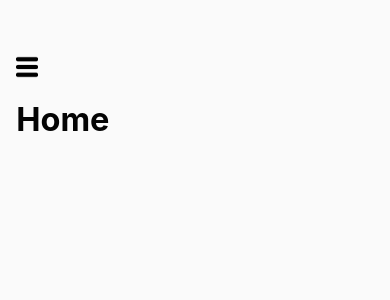
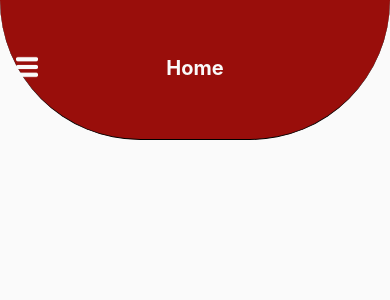
Before and after one commit to petruscarvalho7/rn-animations-example, a React Native app: screen / in a window 390 px wide. Shown: the top 300 px of the page. Built offline with nearby package versions, Linux system fonts and the light colour scheme.

Commit message:
invoice screen animated

```diff
--- a/src/components/MainDecoratorScreen/MainDecoratorScreen.tsx
+++ b/src/components/MainDecoratorScreen/MainDecoratorScreen.tsx
@@ -5,6 +5,8 @@ import {
   Image,
   Text,
   StyleSheet,
+  View,
+  ScrollView,
 } from 'react-native';
 import theme from '../../util/theme';
 
@@ -15,9 +17,39 @@ type MainDecoratorScreenProps = PropsWithChildren<{
   offsetValue: any;
   scaleValue: any;
   closeButtonOffset: any;
+  scrollOffSet: Animated.Value;
+  offset: any;
+  setOffSet: (offSet: number) => void;
+  titleWidth: any;
+  setTitleWidth: (titleWidth: number) => void;
 }>;
 
 export const MainDecoratorScreen = (props: MainDecoratorScreenProps) => {
+  const onScroll = (e: {nativeEvent: {contentOffset: {y: number}}}) => {
+    const scrollSensitivity = 1;
+    const offsetValue = e.nativeEvent.contentOffset.y / scrollSensitivity;
+    props.scrollOffSet.setValue(-offsetValue);
+  };
+
+  // mock list
+  const getListItems = (count: number) => {
+    const items = [];
+    for (let i = 0; i < count; i++) {
+      items.push(
+        <View
+          key={i.toString()}
+          style={[
+            styles.listItem,
+            {backgroundColor: i % 2 === 0 ? '#eee5ff' : '#ceebfd'},
+          ]}>
+          <Text style={{color: '#999'}}>{`Invoice ${i}`}</Text>
+        </View>,
+      );
+    }
+
+    return items;
+  };
+
   const durationValue: number = 300;
 
   const animationFlow = () => {
@@ -62,7 +94,29 @@ export const MainDecoratorScreen = (props: MainDecoratorScreenProps) => {
             },
           ],
         }}>
-        <TouchableOpacity onPress={animationFlow}>
+        {/** Header */}
+        <Animated.View
+          style={{
+            zIndex: 2,
+            height: props.scrollOffSet.interpolate({
+              inputRange: [100, 200],
+              outputRange: [140, 220],
+              extrapolate: 'clamp',
+            }),
+            backgroundColor: theme.colors.redBackground,
+            position: 'absolute',
+            top: 0,
+            left: 0,
+            right: 0,
+            paddingHorizontal: 15 * theme.metrics.ratioX,
+            paddingTop: 20 * theme.metrics.ratioY,
+            borderBottomWidth: 1 * theme.metrics.ratioX,
+            borderBottomLeftRadius: 200 * theme.metrics.ratioX,
+            borderBottomRightRadius: 200 * theme.metrics.ratioX,
+          }}>
+          <TouchableOpacity
+            onPress={animationFlow}
+            style={{width: 60 * theme.metrics.ratioX, zIndex: 100}}>
             <Image
               source={
                 props.showMenu ? theme.images.closeIcon : theme.images.menuIcon
@@ -70,7 +124,56 @@ export const MainDecoratorScreen = (props: MainDecoratorScreenProps) => {
               style={styles.menuIcon}
             />
           </TouchableOpacity>
-        <Text style={styles.sectionText}>{props.title}</Text>
+          <Animated.Text
+            style={[
+              styles.sectionText,
+              props.offset <= 1
+                ? {alignSelf: 'center'}
+                : {
+                    paddingLeft: props.scrollOffSet.interpolate({
+                      inputRange: [0, 200],
+                      outputRange: [130 * theme.metrics.ratioX, 0],
+                      extrapolate: 'clamp',
+                    }),
+                  },
+              {
+                zIndex: 1,
+                fontSize: props.scrollOffSet.interpolate({
+                  inputRange: [0, 100],
+                  outputRange: [20, 30],
+                  extrapolate: 'clamp',
+                }),
+                marginTop: props.scrollOffSet.interpolate({
+                  inputRange: [0, 100],
+                  outputRange: [-20 * theme.metrics.ratioY, 20],
+                  extrapolate: 'clamp',
+                }),
+              },
+            ]}
+            onLayout={e => {
+              if (props.offset === 0 && props.titleWidth === 0) {
+                const titleWidth = e.nativeEvent.layout.width;
+                props.setTitleWidth(titleWidth);
+              }
+            }}>
+            {props.title}
+          </Animated.Text>
+        </Animated.View>
+        {props.title === 'Invoices' && (
+          <ScrollView
+            style={{
+              zIndex: 1,
+              width: '100%',
+            }}
+            contentContainerStyle={{
+              marginTop: 120 * theme.metrics.ratioY,
+              width: '100%',
+            }}
+            onScroll={onScroll}
+            scrollEventThrottle={20}>
+            {getListItems(9)}
+          </ScrollView>
+        )}
       </Animated.View>
     </Animated.View>
   );
@@ -85,19 +188,21 @@ const styles = StyleSheet.create({
     bottom: 0,
     left: 0,
     right: 0,
-    paddingHorizontal: 15 * theme.metrics.ratioX,
-    paddingVertical: 20 * theme.metrics.ratioY,
   },
   menuIcon: {
     width: 20 * theme.metrics.ratioX,
     height: 20 * theme.metrics.ratioY,
-    tintColor: theme.colors.blackTwo,
+    tintColor: theme.colors.white2,
     marginTop: 30 * theme.metrics.ratioY,
   },
   sectionText: {
-    fontSize: 30 * theme.metrics.ratioX,
     fontWeight: 'bold',
-    color: theme.colors.blackTwo,
-    paddingTop: 20 * theme.metrics.ratioY,
+    color: theme.colors.white2,
+  },
+  listItem: {
+    height: 100,
+    width: '100%',
+    justifyContent: 'center',
+    alignItems: 'center',
   },
 });
--- a/src/containers/MainScreenContainer/MainScreenContainer.tsx
+++ b/src/containers/MainScreenContainer/MainScreenContainer.tsx
@@ -1,4 +1,4 @@
-import React, {useState, useRef} from 'react';
+import React, {useState, useRef, useEffect} from 'react';
 // components
 import {
   SafeAreaView,
@@ -26,8 +26,18 @@ function MainScreenContainer(): JSX.Element {
   const scaleValue = useRef(new Animated.Value(1)).current;
   const closeButtonOffset = useRef(new Animated.Value(0)).current;
 
+  // scroll
+  const scrollOffSet = useRef(new Animated.Value(0)).current;
+  const [offset, setOffSet] = useState(0);
+  const [titleWidth, setTitleWidth] = useState(0);
+
+  useEffect(() => {
+    scrollOffSet.addListener(({value}) => setOffSet(value));
+  }, [scrollOffSet]);
+
   return (
     <SafeAreaView style={styles.container}>
+      {/** Menu */}
       <View style={styles.viewMenu}>
         <Image
           source={theme.images.defaultProfilePicture}
@@ -65,13 +75,19 @@ function MainScreenContainer(): JSX.Element {
           })}
         </View>
       </View>
+      {/** MainView */}
       {MainDecoratorScreen({
         title: currentItem,
-        closeButtonOffset,
+        showMenu,
+        setShowMenu,
         offsetValue,
         scaleValue,
-        setShowMenu,
-        showMenu,
+        closeButtonOffset,
+        scrollOffSet,
+        offset,
+        setOffSet,
+        titleWidth,
+        setTitleWidth,
       })}
     </SafeAreaView>
   );
```
Lines whose indentation alone changed are shown as unchanged.
